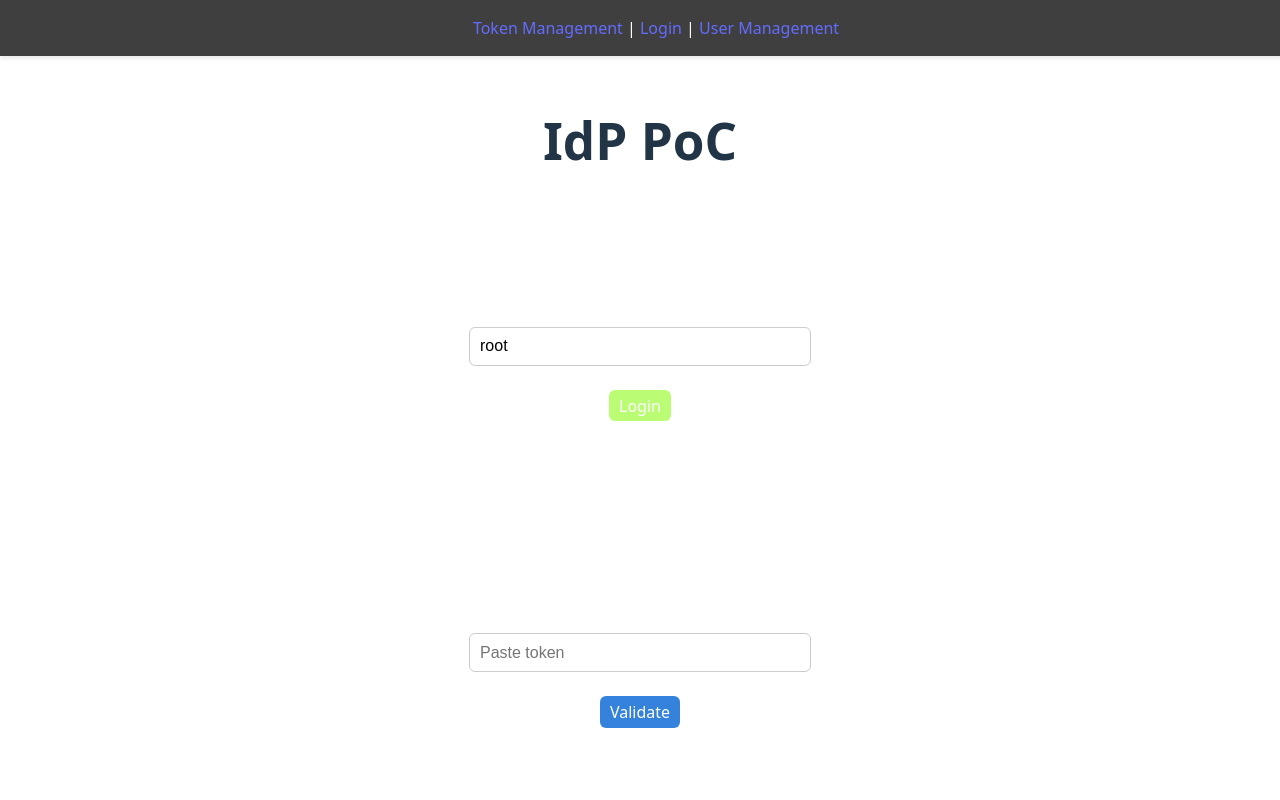
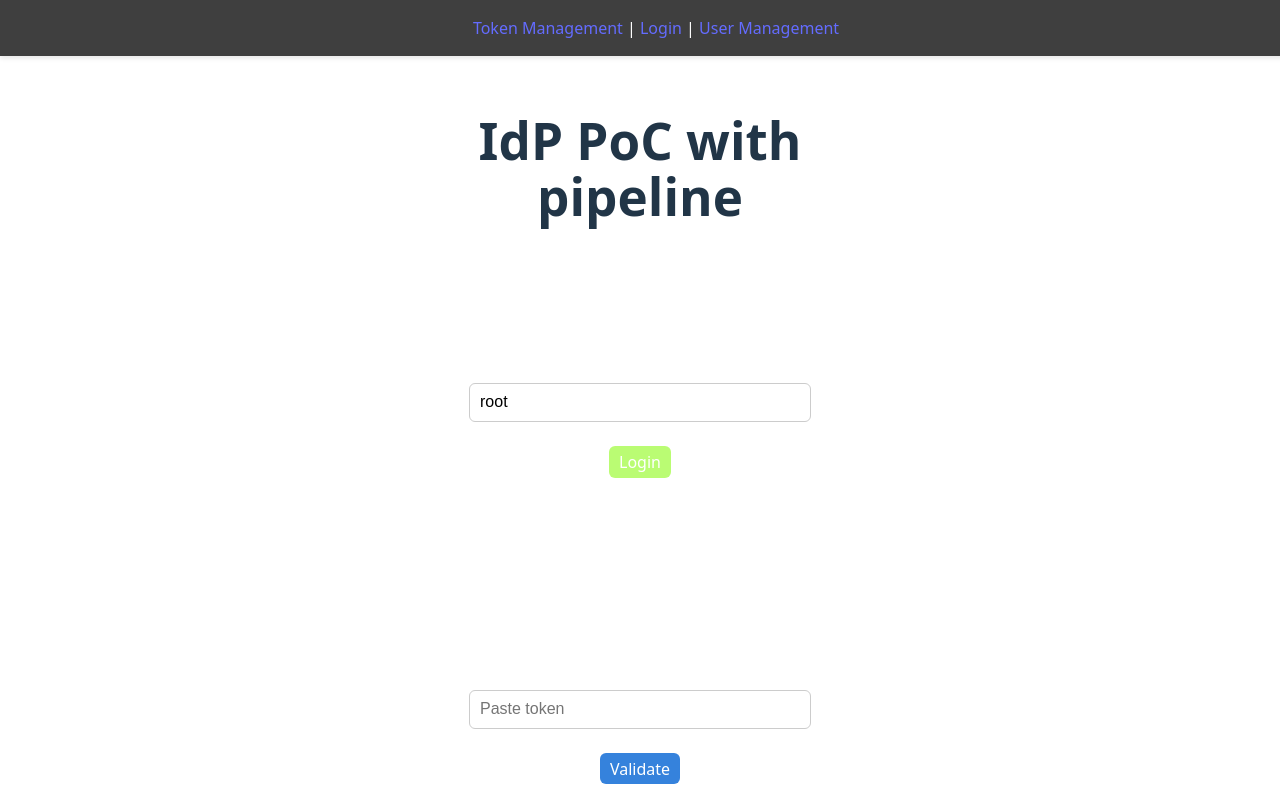
Before and after one commit to LudwigWiedemann/BA_PoC, a React (Vite) app in the folder 0.0.1/frontend/poc_frontend/: page / in a window 1280 px wide. Shown: the top 800 px of the page. Built offline with nearby package versions, Linux system fonts and the light colour scheme; no server answers.

Commit message:
change title to run pipeline

```diff
--- a/0.0.1/frontend/poc_frontend/src/LoginView.jsx
+++ b/0.0.1/frontend/poc_frontend/src/LoginView.jsx
@@ -52,7 +52,7 @@ export default function LoginView() {
 
     return (
         <div style={{ maxWidth: 400, margin: '5rem auto', textAlign: 'center' }}>
-            <h1>IdP PoC</h1>
+            <h1>IdP PoC with pipeline</h1>
             <h2 style={{ minHeight: '5rem', visibility: greeting ? 'visible' : 'hidden' }}>
                 {greeting}
             </h2>
```
